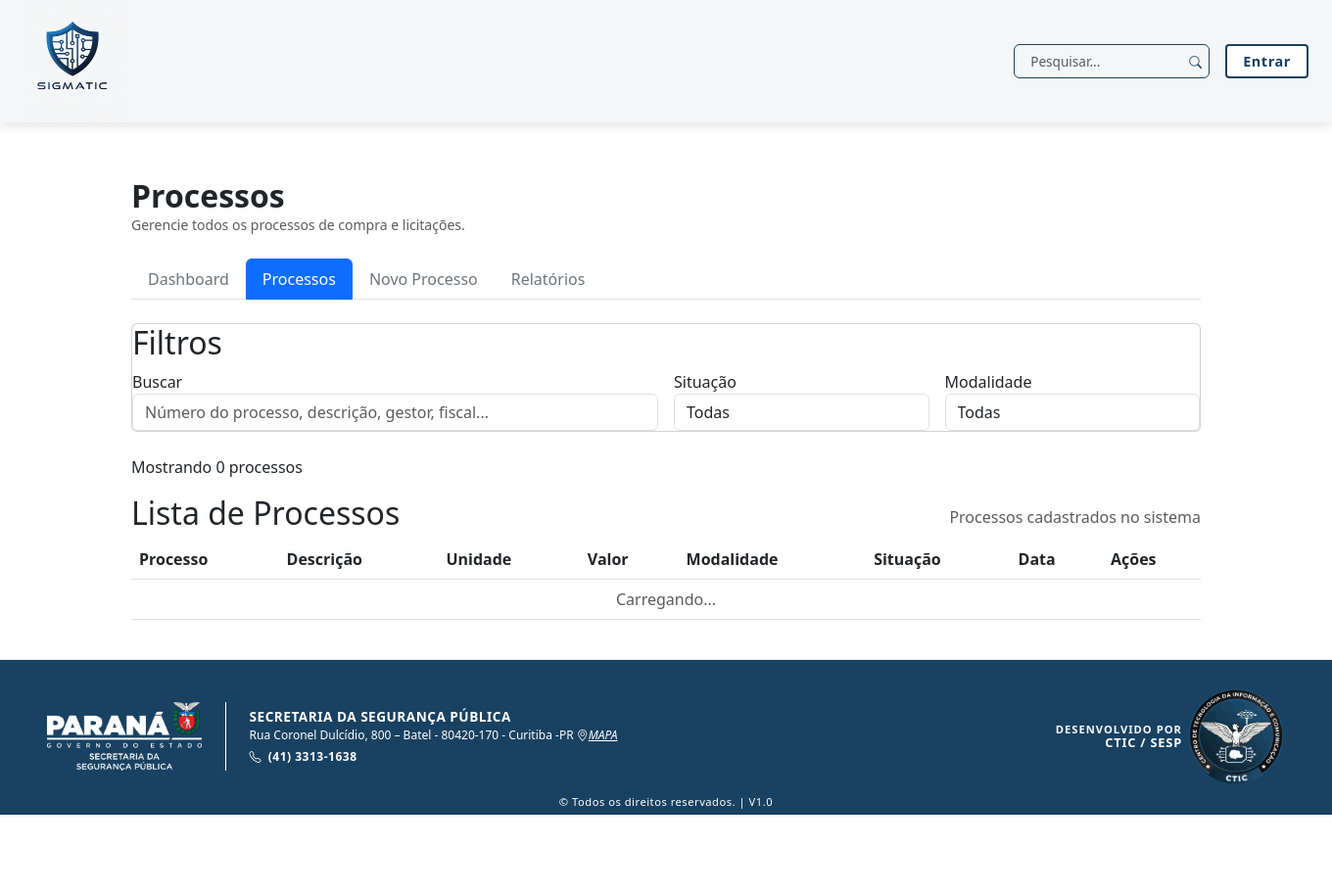
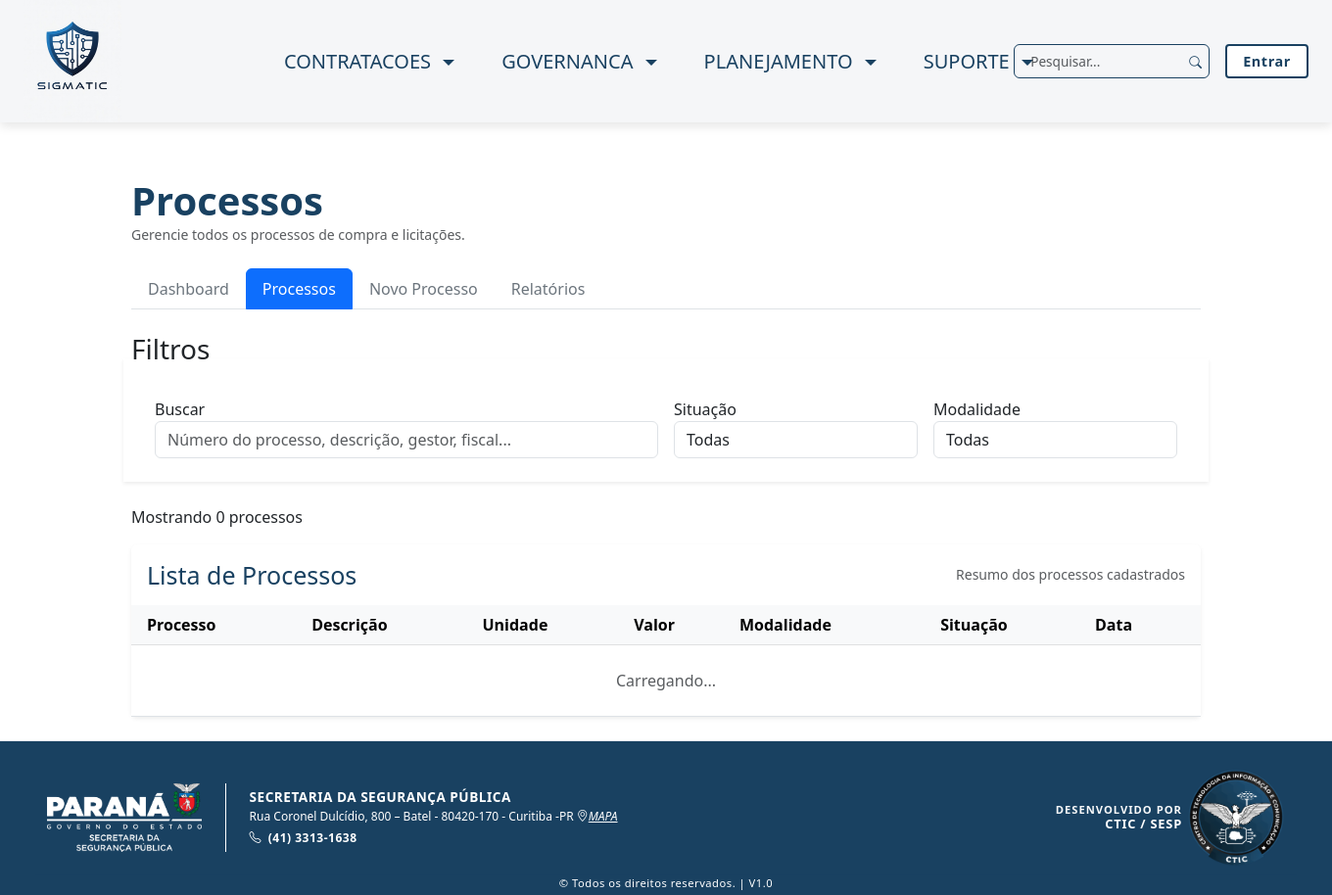
Before and after one commit to JulianeFerreira/SIGMATIC, a Django app: page /ui/processos/ in a window 1360 px wide. Shown: the whole page at 98% size. Before the commit the page ends 832 px from the top, so only its background shows below. Run offline with Django 5.2, Linux system fonts and the light colour scheme.

Commit message:
fix: corrige rota de templates e ativa context_processor do menu superior global

```diff
--- a/templates/contratacoes/compras/dashboard.html
+++ b/templates/contratacoes/compras/dashboard.html
@@ -9,7 +9,7 @@
 <div class="container-fluid py-4">
 
         <div class="mb-4 pt-2">
-            <h1 class="text-dark fw-bold m-0" style="font-size: 32px;">Dashboard de Compras</h1>
+            <h1 class="fw-bold m-0" style="font-size: 40px; color: #194161;">Dashboard de Compras</h1>
             <p class="text-muted small mb-0">Visão geral dos processos de compra e licitações.</p>
         </div>
 
@@ -111,7 +111,7 @@
 
     <div class="card shadow-sm border-0 bg-white">
         <div class="card-header bg-transparent border-0 d-flex justify-content-between align-items-center flex-wrap pt-3">
-            <h5 class="fw-bold text-dark mb-0">Lista de Processos</h5>
+            <h5 class="m-0" style="font-size: 25px; color: #194161; margin-bottom: 0;">Lista de Processos</h5>
             <span class="small text-muted">Resumo dos processos cadastrados</span>
         </div>
         <div class="card-body p-0 mt-2">
--- a/templates/contratacoes/compras/processos.html
+++ b/templates/contratacoes/compras/processos.html
@@ -10,7 +10,7 @@
 <div class="container-fluid py-4">
 <!-- Cabeçalho Interno da Página -->
         <div class="mb-4 pt-2">
-            <h1 class="text-dark fw-bold m-0" style="font-size: 32px;">Processos</h1>
+            <h1 class="fw-bold m-0" style="font-size: 40px; color: #194161;">Processos</h1>
             <p class="text-muted small mb-0">Gerencie todos os processos de compra e licitações.</p>
         </div>
 
@@ -30,12 +30,12 @@
             </li>
         </ul>
 
-<section class="card mb-4">
+<section class="mb-4">
     <div class="card-header-inline">
-        <h2>Filtros</h2>
+        <h3>Filtros</h3>
     </div>
 
-    <div class="row g-3">
+    <div class="row g-3 p-4 shadow-sm">
         <div class="col-md-6">
             <label class="field-label">Buscar</label>
             <input type="text" id="filtroBusca" class="form-control"
@@ -70,34 +70,34 @@
 
 <p class="result-info" id="infoQuantidade">Mostrando 0 processos</p>
 
-<section class="table-card">
-    <div class="table-header d-flex justify-content-between align-items-center flex-wrap gap-2">
-        <h2>Lista de Processos</h2>
-        <span class="text-muted">Processos cadastrados no sistema</span>
+<div class="card shadow-sm border-0 bg-white">
+        <div class="card-header bg-transparent border-0 d-flex justify-content-between align-items-center flex-wrap pt-3">
+            <h5 class="m-0" style="font-size: 25px; color: #194161; margin-bottom: 0;">Lista de Processos</h5>
+            <span class="small text-muted">Resumo dos processos cadastrados</span>
         </div>
-
+        <div class="card-body p-0 mt-2">
             <div class="table-responsive">
-        <table class="table table-hover align-middle">
-            <thead>
+                <table class="table table-hover align-middle mb-0">
+                    <thead class="table-light text-secondary">
                         <tr>
-                <th>Processo</th>
+                            <th class="ps-3">Processo</th>
                             <th>Descrição</th>
                             <th>Unidade</th>
                             <th>Valor</th>
                             <th>Modalidade</th>
                             <th>Situação</th>
-                <th>Data</th>
-                <th style="width:100px;">Ações</th>
+                            <th class="pe-3">Data</th>
                         </tr>
                     </thead>
-            <tbody id="table-processos-lista">
+                    <tbody id="table-processos">
                         <tr>
-                <td colspan="8" class="text-center text-muted">Carregando...</td>
+                            <td colspan="7" class="text-center text-muted py-4">Carregando...</td>
                         </tr>
                     </tbody>
                 </table>
             </div>
-</section>
+        </div>
+</div>
 
 </div>
 
```
Also changed, not shown: config/settings.py (+4 -3 lines), templates/contratacoes/compras/processo_form.html (+4 -4 lines), templates/contratacoes/compras/relatorios.html (+14 -19 lines). Lines whose indentation alone changed are shown as unchanged.
